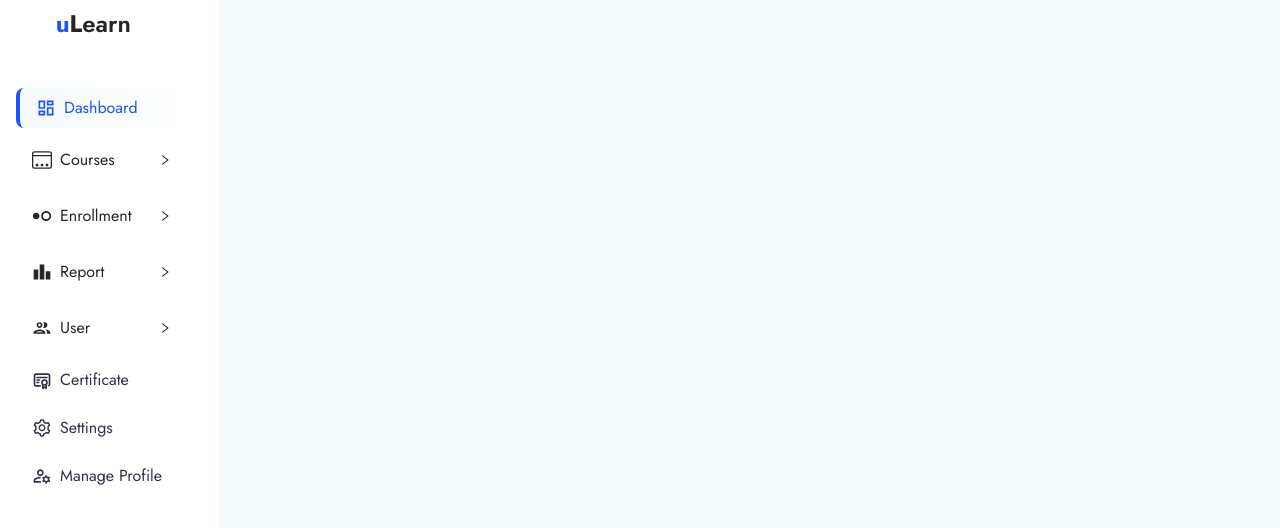
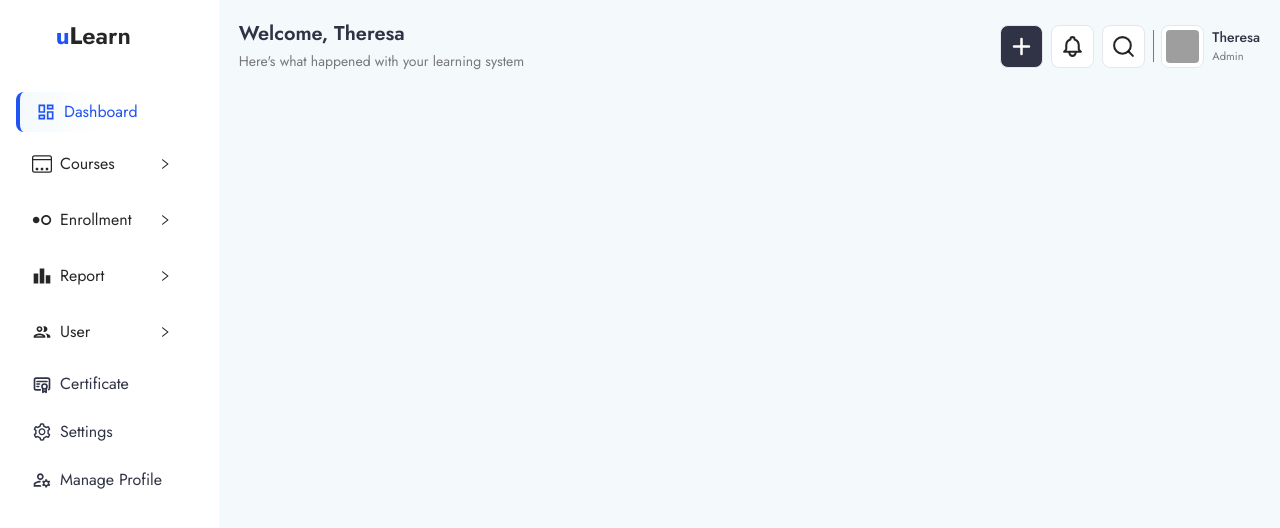
Before and after one commit to JoyCmollik/uLearn-mern-stack-webapplic, a React (Create React App) app in the folder ulearn-react-client-side/: page /admin/dashboard in a window 1280 px wide. Shown: the top 528 px of the page. Built offline with nearby package versions, Linux system fonts and the light colour scheme; grey boxes are pictures that could not be loaded.

Commit message:
added dashboard header

```diff
--- a/ulearn-react-client-side/src/dashboards/AdminDashboard/AdminDashboardHome/AdminDashboardHome.js
+++ b/ulearn-react-client-side/src/dashboards/AdminDashboard/AdminDashboardHome/AdminDashboardHome.js
@@ -1,8 +1,9 @@
 import React from 'react';
 import { Outlet, Route, Routes } from 'react-router-dom';
-import image from '../../../images/dashboard_background.svg';
+import { MdOutlineDashboard } from 'react-icons/md';
+// components
 import DashboardSidebar from '../../DashboardLayout/DashboardSidebar/DashboardSidebar';
-import { MdOutlineDashboard } from 'react-icons/md';
+import DashboardHeader from '../../DashboardLayout/DashboardHeader/DashboardHeader';
 
 const adminDashboardLinks = [
 	{
@@ -19,17 +20,16 @@ const adminDashboardLinks = [
 
 const AdminDashboardHome = () => {
 	return (
-		<div
-			className='min-h-screen'
-		>
+		<div className='min-h-screen'>
 			<div className='admin-dash-container grid grid-cols-12 gap-8 min-h-screen'>
-				{/* dashboard left panel */}
-				<div className='col-span-2'>
+				{/*****--------------dashboard left panel---------------*****/}
+				<div className='col-span-2 py-5'>
 					<DashboardSidebar />
 				</div>
 
-				{/* dashboard right panel */}
-				<div className='col-span-10 bg-light'>
+				{/*****--------------dashboard right panel---------------*****/}
+				<div className='col-span-10 bg-light p-5'>
+					<DashboardHeader />
 					<Outlet />
 				</div>
 			</div>
--- a/ulearn-react-client-side/src/dashboards/DashboardLayout/DashboardHeader/DashboardHeader.js
+++ b/ulearn-react-client-side/src/dashboards/DashboardLayout/DashboardHeader/DashboardHeader.js
@@ -1,9 +1,51 @@
-import React from 'react'
+import React from 'react';
+import { HiOutlineBell, HiPlus } from 'react-icons/hi';
+import { FiSearch } from 'react-icons/fi';
 
 const DashboardHeader = () => {
-  return (
-    <div>DashboardHeader</div>
-  )
-}
+	return (
+		<div className='flex justify-between items-center'>
+			{/*****——————— greetings ———————*****/}
+			<div className='space-y-0.5'>
+				<h2 className='text-xl font-semibold text-font1 m-0'>
+					Welcome, Theresa{' '}
+				</h2>
+				<p className='text-font2'>
+					Here's what happened with your learning system
+				</p>
+			</div>
+			{/*****——————— header buttons ———————*****/}
+			<div className='flex justify-between items-center space-x-2'>
+				{/*****——————— add button ———————*****/}
+				<button className='block bg-font1 text-white p-2 rounded-lg border-[0.5px]'>
+					<HiPlus size={25} />
+				</button>
+				{/*****——————— notification ———————*****/}
+				<button className='block bg-white p-2 rounded-lg border-[0.5px] hover:text-primary'>
+					<HiOutlineBell size={25} />
+				</button>
+				{/*****——————— search ———————*****/}
+				<button className='block bg-white p-2 rounded-lg border-[0.5px] hover:text-primary'>
+					<FiSearch size={25} />
+				</button>
+				<div className='bg-font2 h-full px-[0.25px] py-4' />
+				{/*****——————— user details ———————*****/}
+				<button className='flex justify-between items-center space-x-2 overflow-hidden'>
+					<figure className='bg-white p-1 rounded-lg border-[0.5px] hover:text-primary m-0'>
+						<img
+							className='object-cover w-[33px] h-[33px] rounded'
+							src='https://encrypted-tbn0.gstatic.com/images?q=tbn:ANd9GcRlkEbvwKY62YZm0I8Ic5Q-S-1hHAi32wjs5Q&usqp=CAU'
+							alt=''
+						/>
+					</figure>
+          <div className='flex flex-col justify-center items-start'>
+            <p className="font-medium text-font1 m-0">Theresa</p>
+            <small className='text-font2 m-0'>Admin</small>
+          </div>
+				</button>
+			</div>
+		</div>
+	);
+};
 
-export default DashboardHeader
+export default DashboardHeader;
--- a/ulearn-react-client-side/src/dashboards/DashboardLayout/DashboardSidebar/DashboardSidebar.css
+++ b/ulearn-react-client-side/src/dashboards/DashboardLayout/DashboardSidebar/DashboardSidebar.css
@@ -1,3 +1,3 @@
 .admin-dashboard-links .ant-collapse-content > .ant-collapse-content-box {
-    padding: 0 8px !important;
+    padding: 0 24px !important;
 }
--- a/ulearn-react-client-side/src/dashboards/DashboardLayout/DashboardSidebar/DashboardSidebar.js
+++ b/ulearn-react-client-side/src/dashboards/DashboardLayout/DashboardSidebar/DashboardSidebar.js
@@ -1,4 +1,4 @@
-import React from 'react';
+import React, { useEffect, useState } from 'react';
 import './DashboardSidebar.css';
 import SideBarLink from '../SideBarLink/SideBarLink';
 import {
@@ -16,6 +16,7 @@ import { AiOutlineSetting } from 'react-icons/ai';
 import { FaUsersCog } from 'react-icons/fa';
 import { Collapse } from 'antd';
 import CollapsedSideLinksContainer from '../CollapsedSideLinksContainer/CollapsedSideLinksContainer';
+import { useLocation } from 'react-router-dom';
 const { Panel } = Collapse;
 
 // local component
@@ -28,12 +29,19 @@ const PanelHeader = ({ icon, title }) => {
 };
 
 const DashboardSidebar = () => {
-	let pathname = window.location.pathname;
+	const location = useLocation();
+	const [pathname, setPathName] = useState(location.pathname);
+
+	useEffect(() => {
+		setPathName(window.location.pathname);
+	}, [location])
+
+	console.log(pathname);
 
 	return (
 		<div className='space-y-10'>
 			{/*****--------------logo---------------*****/}
-			<div className='logo-container p-2 rounded-lg bg-white text-center'>
+			<div className='logo-container rounded-lg bg-white text-center'>
 				<h2 className='font-semibold text-2xl m-0'>
 					<span className='text-primary font-bold'>u</span>
 					<span className='text-brand font-bold'>L</span>earn
@@ -109,14 +117,14 @@ const DashboardSidebar = () => {
 						key='1'
 						style={{ padding: '0 !important' }}
 						className={`${
-							pathname.includes('revenue') &&
-							'border-l-4 border-primary bg-gradient-to-r from-light to-transparent'
+							pathname.includes('/report') &&
+							'bg-gradient-to-t from-light via-transparent to-transparent'
 						}`}
 					>
-						<SideBarLink to='/admin/revenue'>
+						<SideBarLink to='/admin/dashboard/report/revenue'>
 							<FaUsersCog size={20} /> <span>Admin Revenue</span>
 						</SideBarLink>
-						<SideBarLink to='/admin/purchase-history'>
+						<SideBarLink to='/admin/report/purchase-history'>
 							<MdPersonAddAlt size={20} />{' '}
 							<span>Purchase History</span>
 						</SideBarLink>
--- a/ulearn-react-client-side/src/dashboards/DashboardLayout/SideBarLink/SideBarLink.js
+++ b/ulearn-react-client-side/src/dashboards/DashboardLayout/SideBarLink/SideBarLink.js
@@ -12,7 +12,7 @@ const SideBarLink = React.forwardRef(
 						props.className,
 						'px-4 py-2 rounded-lg flex items-center space-x-2 text-base hover:bg-light hover:text-font1',
 						isActive
-							? ' text-primary border-l-[4px] border-primary bg-gradient-to-r from-light to-transparent'
+							? ' text-primary border-l-[4px] border-primary bg-gradient-to-r from-light via-transparent to-transparent'
 							: 'text-font1',
 					]
 						.filter(Boolean)
```
